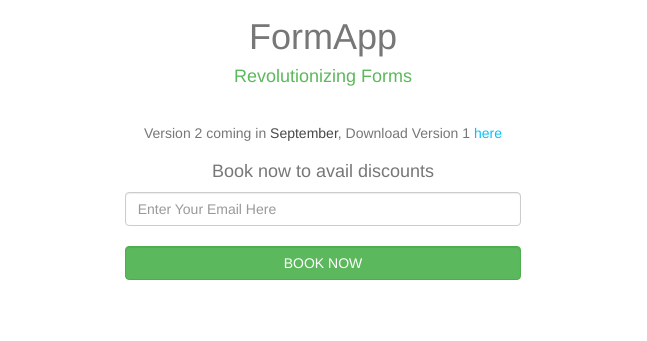
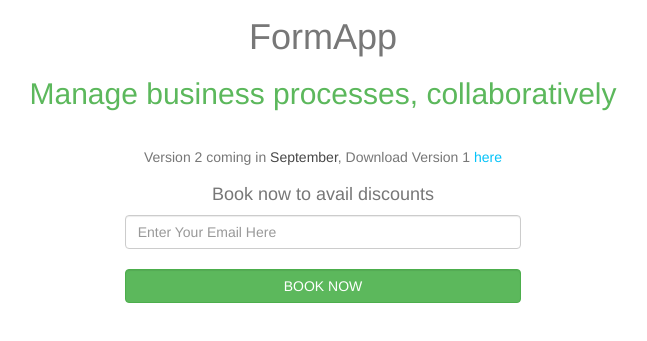
Before and after one commit to formapp/formapp.github.io, a plain HTML site: page index.html in a window 1280 px wide. Shown: the part 303-644 px from the top of the page, without its empty margins (317-964 px from the left). Drawn offline with nearby package versions, Linux system fonts and the light colour scheme.

Commit message:
changed text

```diff
--- a/index.html
+++ b/index.html
@@ -59,7 +59,9 @@
     <div class="row">
       <div class="col-sm-12">
         <h1 class="text-std text-center">FormApp</h1>
-        <h4 class="text-success text-center">Revolutionizing Forms</h4>
+        <h2 class="text-success text-center">
+          Manage business processes, collaboratively
+        </h2>
       </div>
     </div>
 
```
